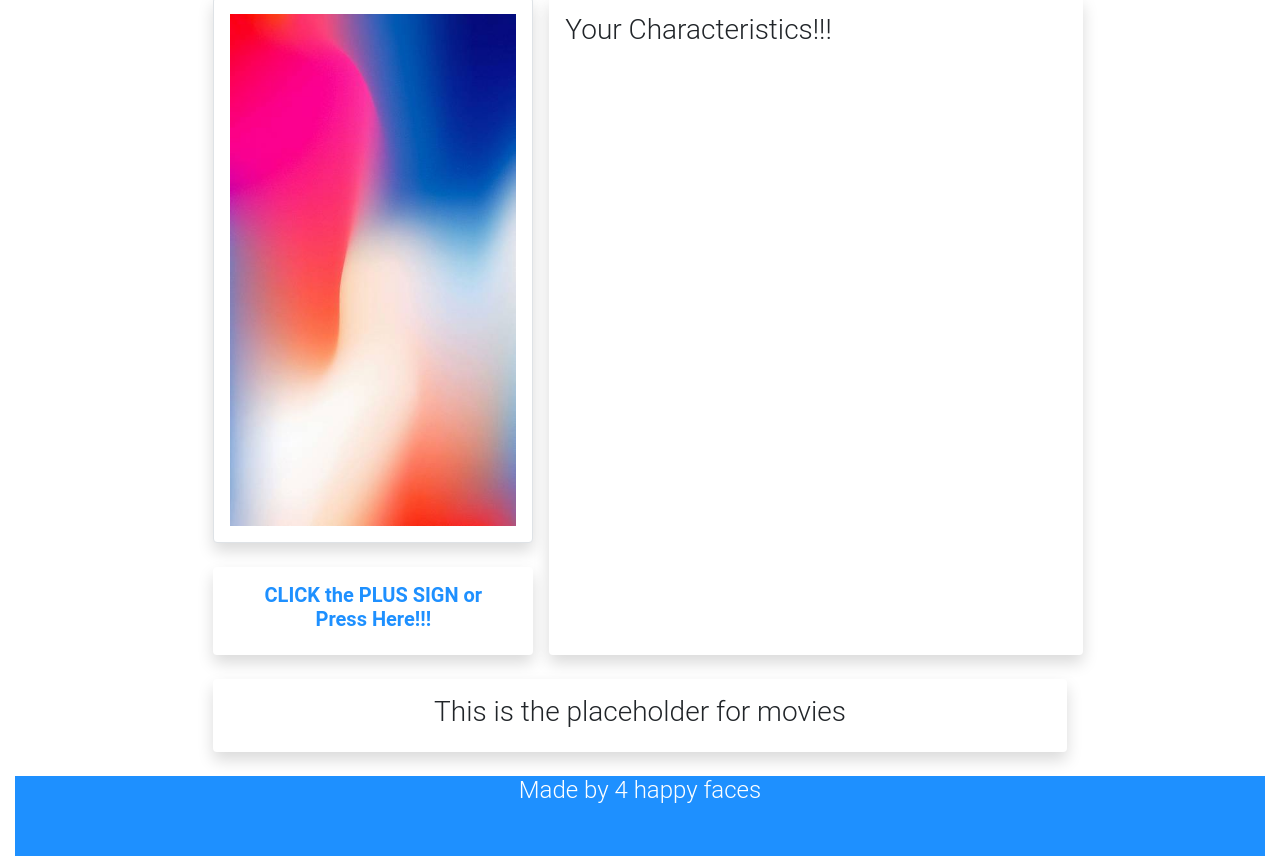
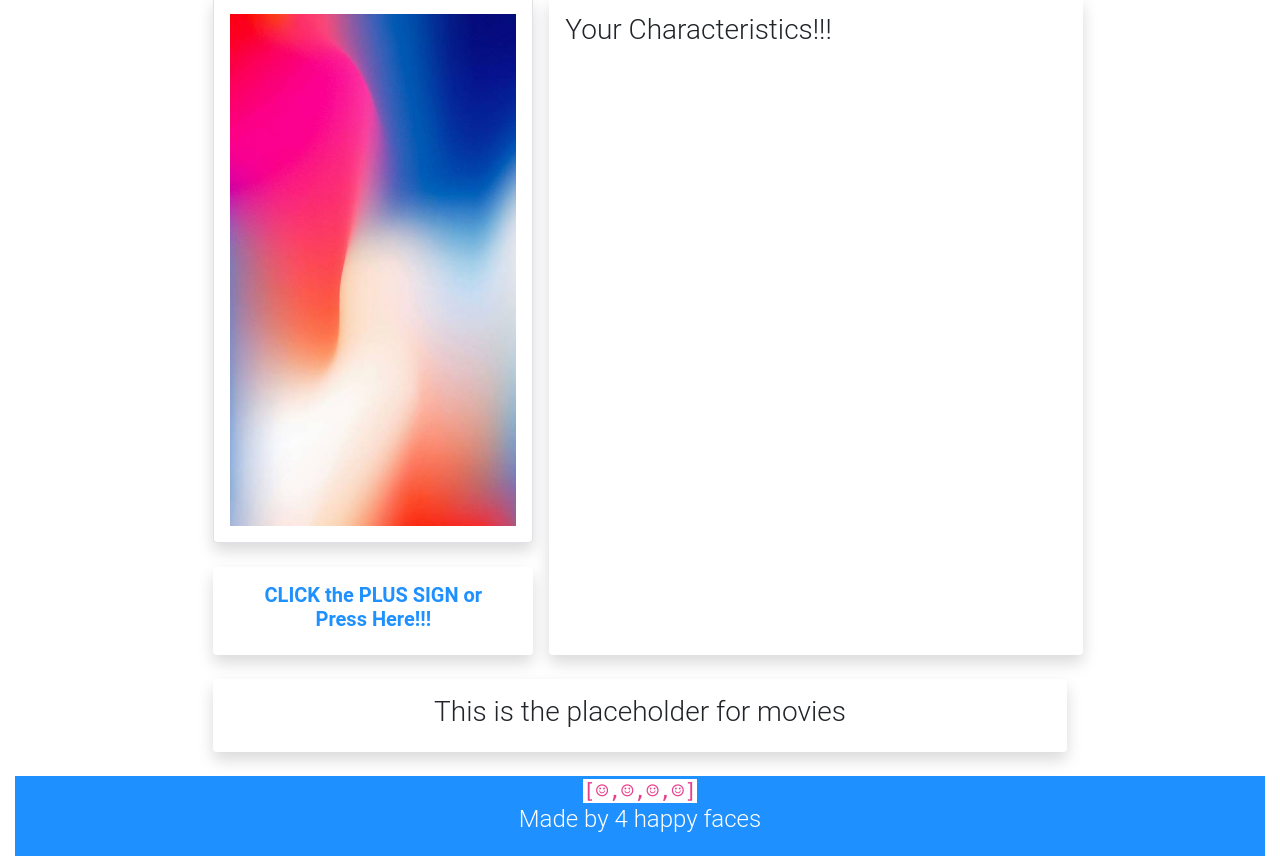
Before and after one commit to spaceboycoop/MovieMood, a website: page index.html in a window 1280 px wide. Shown: the part 180-1036 px from the top of the page. Drawn offline with nearby package versions, Linux system fonts and the light colour scheme.

Commit message:
put a logo in the footer

```diff
--- a/index.html
+++ b/index.html
@@ -63,6 +63,7 @@
             </div>
 
             <h4 id="footer">
+                <code>[☺,☺,☺,☺]</code><br>
                 Made by 4 happy faces
             </h4>
         </div>
```
